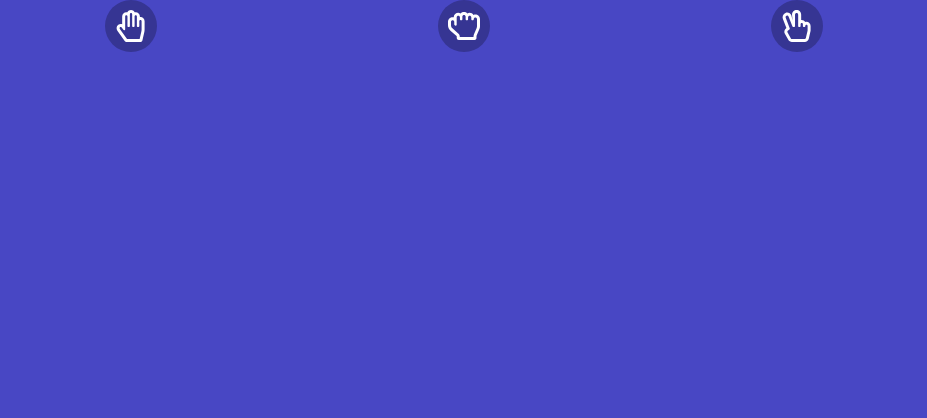
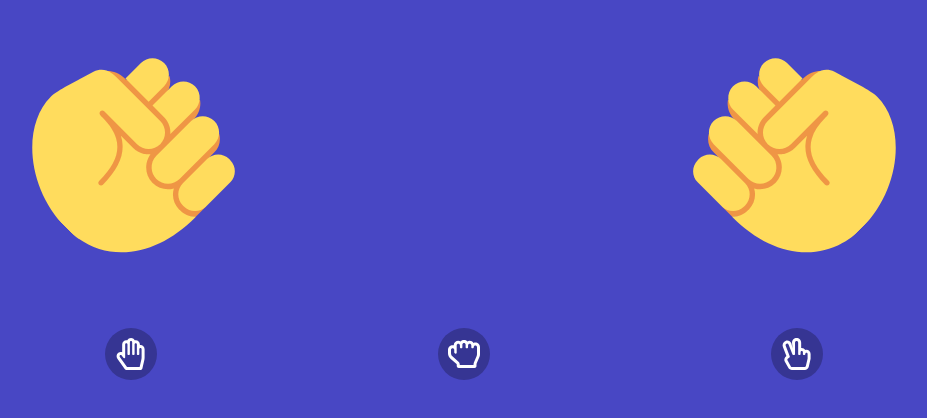
Before and after one commit to BUTURUM/aaah-scissors, a plain HTML site: page index.html in a window 1280 px wide. Shown: the whole page, without its empty margins (176-1103 px from the left). Drawn offline with Linux system fonts and the light colour scheme.

Commit message:
Create game field contaning two hands.
Just as action panel it doesn't work yet, but they can shake.

```diff
--- a/index.html
+++ b/index.html
@@ -7,6 +7,14 @@
   <link rel="stylesheet" href="style.css">
 </head>
 <body>
+  <div id="hand-fight">
+    <div class="hand-box left">
+      <img src="icons/rock-hand.svg">
+    </div>
+    <div class="hand-box right">
+      <img src="icons/rock-hand.svg">
+    </div>
+  </div>
   <div id="action-panel">
     <button data-hand="paper" class="action-button">
       <svg viewBox="0 0 40 40" xmlns="http://www.w3.org/2000/svg">
--- a/style.css
+++ b/style.css
@@ -27,3 +27,46 @@ button{
   width: 100%;
   vertical-align: middle;
 }
+
+/*hands*/
+#hand-fight{
+  display: flex;
+  justify-content: space-around;
+  padding-top: 2vh;
+  padding-bottom: 9vh;
+}
+.hand-box.shaking{
+  animation: shake 575ms ease-out 4;
+}
+.hand-box{
+  width: 35%;
+  max-width: 240px;
+  overflow-x: clip;
+  position: relative;
+}
+.hand-box > img{
+  width: 100%;
+  vertical-align: middle;
+}
+.hand-box.right{
+  rotate: -45deg;
+}
+.hand-box.left{
+  scale: -1 1;
+  rotate: 45deg;
+}
+
+@keyframes shake {
+  from{
+    top: 0;
+  }
+  30%{
+    top: 9vh;
+  }
+  70%{
+    top: -5vh;
+  }
+  to{
+    top: 0;
+  }
+}
```
Also changed, not shown: icons/paper-hand.svg (added), icons/rock-hand.svg (added), icons/scissors-hand.svg (added).
